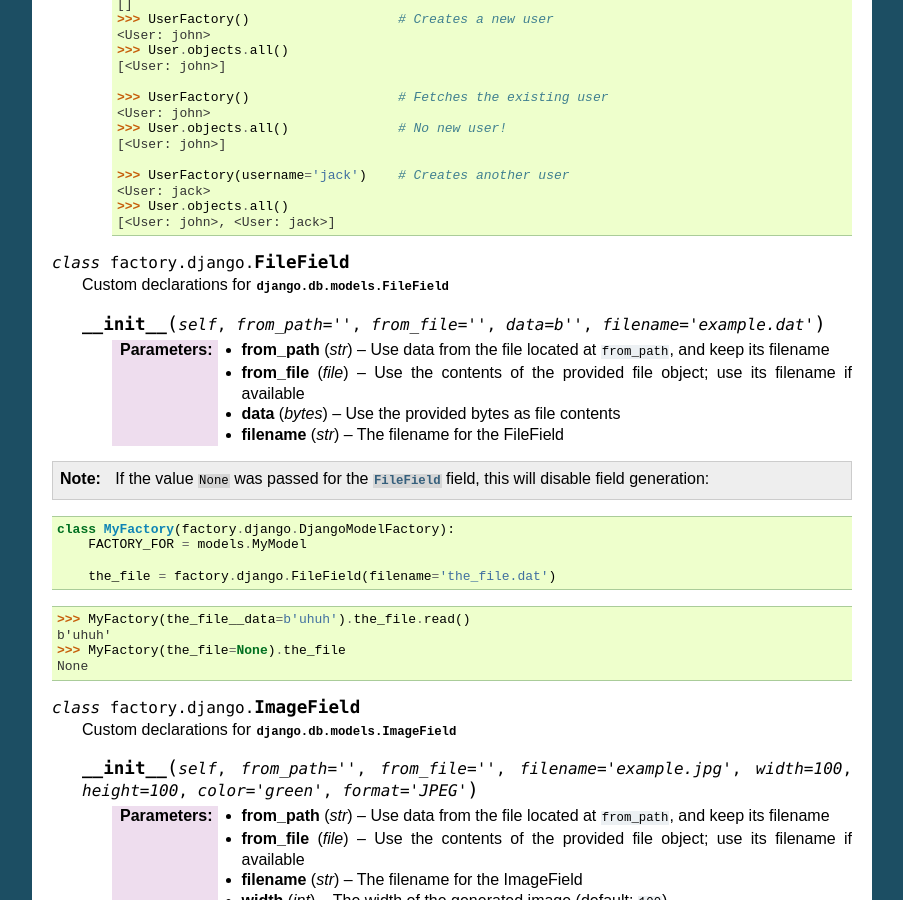
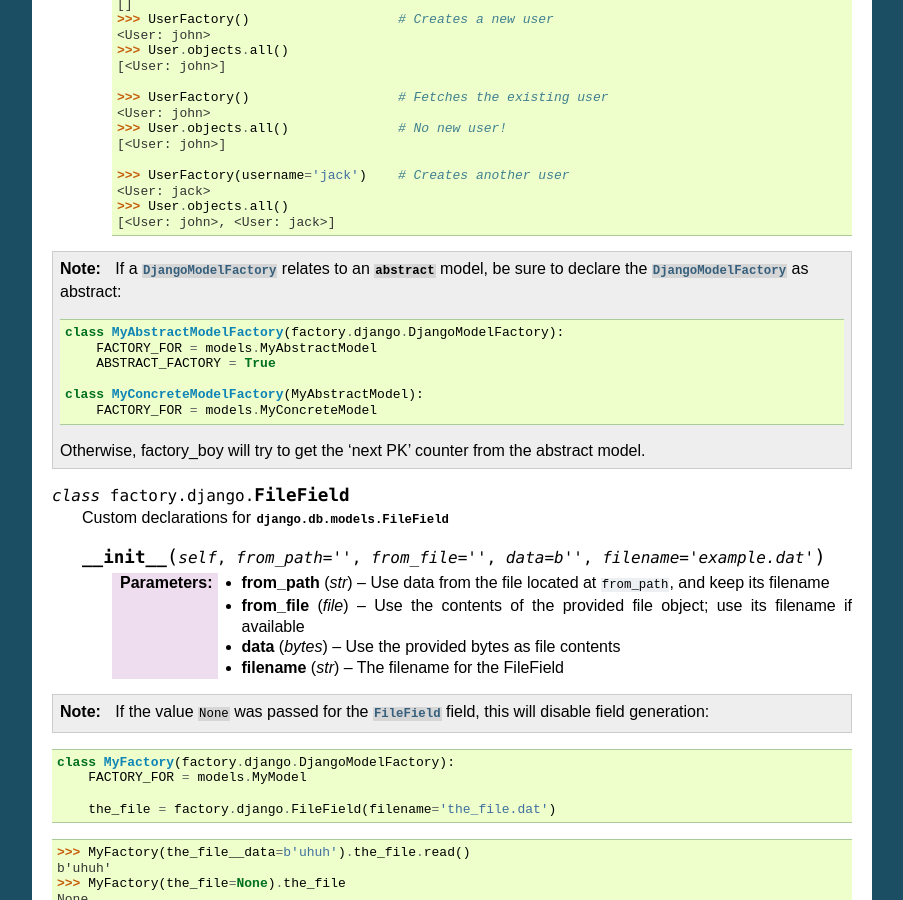
Before and after one commit to FactoryBoy/factory_boy, a Sphinx documentation site: the page built from docs/orms.rst, in a window 1280 px wide and 900 px high, scrolled down 823 px. Shown: the whole window, without its empty margins (198-1101 px from the left). Built offline with Sphinx 7.4.7, drawn with Linux system fonts in a browser that asks for light colours.

Commit message:
Fix Django sequences with abstract base models.

```diff
--- a/docs/orms.rst
+++ b/docs/orms.rst
@@ -72,6 +72,21 @@
             <User: jack>
             >>> User.objects.all()
             [<User: john>, <User: jack>]
+
+
+.. note:: If a :class:`DjangoModelFactory` relates to an :obj:`~django.db.models.Options.abstract`
+          model, be sure to declare the :class:`DjangoModelFactory` as abstract:
+
+          .. code-block:: python
+
+              class MyAbstractModelFactory(factory.django.DjangoModelFactory):
+                  FACTORY_FOR = models.MyAbstractModel
+                  ABSTRACT_FACTORY = True
+
+              class MyConcreteModelFactory(MyAbstractModel):
+                  FACTORY_FOR = models.MyConcreteModel
+
+          Otherwise, factory_boy will try to get the 'next PK' counter from the abstract model.
 
 
 .. class:: FileField
```
Also changed, not shown: docs/changelog.rst (+11 -0 lines), 3 other files.
